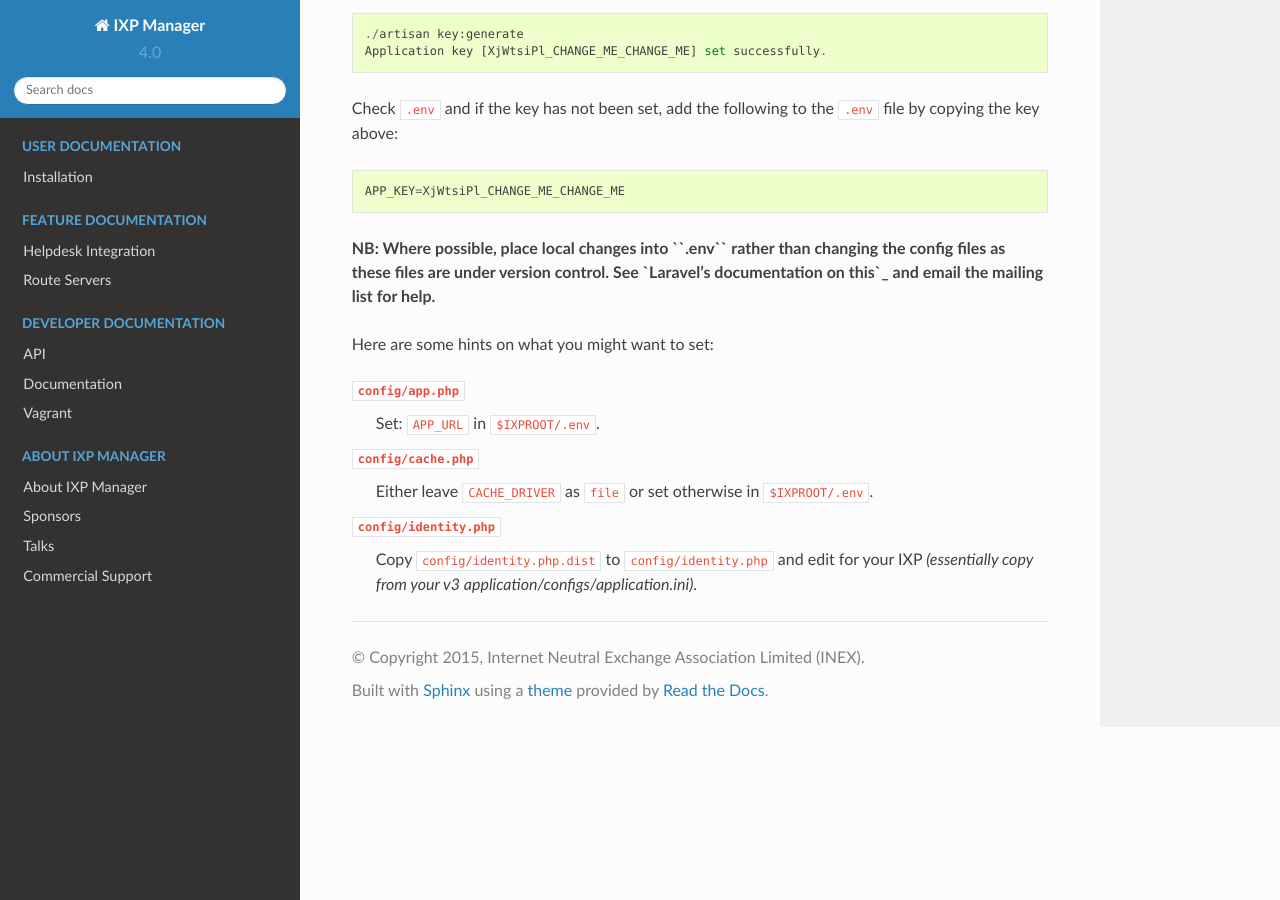
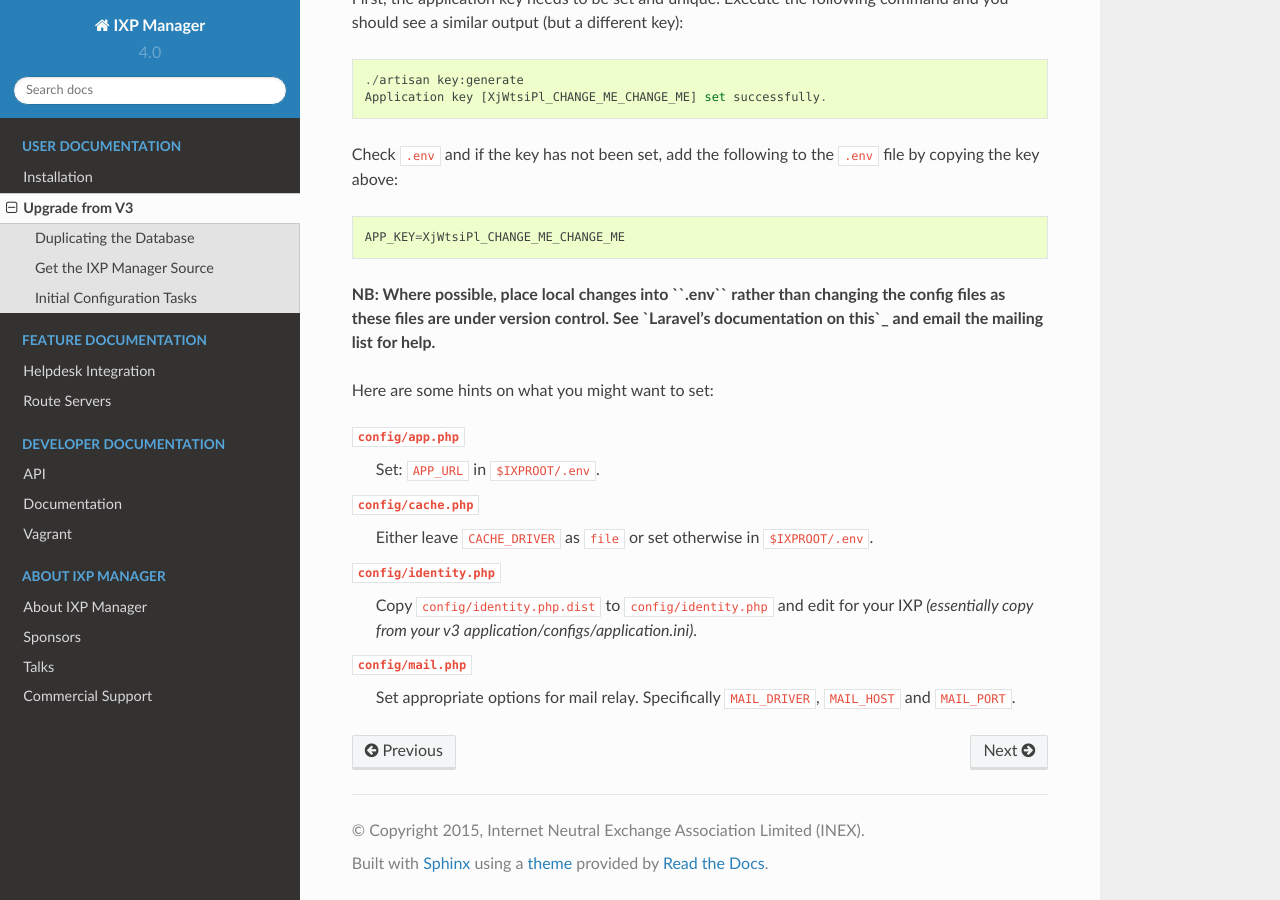
Before and after one commit to Cloudxtreme/ixp-manager-docs, a Sphinx documentation site: the page built from docs/upgrade-from-v3.rst, in a window 1280 px wide and 900 px high, scrolled down 1460 px. Built offline with Sphinx 7.4.7 and the Read the Docs theme 2.0.0, drawn with Linux system fonts in a browser that asks for light colours; some of the changed text lies outside the part shown.

Commit message:
Updates from mac2

```diff
--- a/docs/index.rst
+++ b/docs/index.rst
@@ -29,6 +29,7 @@ Information about development is also available:
    :caption: User Documentation
 
    install
+   upgrade-from-v3
 
 
 .. _feature-docs:
--- a/docs/upgrade-from-v3.rst
+++ b/docs/upgrade-from-v3.rst
@@ -1,5 +1,7 @@
 .. upgrade-from-v3:
 
+Upgrade from V3
+================
 
 If you are using IXP Manager v3, please note that there is no in place upgrade path for v4. V4 must be installed
 in parallel / in place of your v3 versoin. When you complete the installation of v4, you can then point Apache
@@ -94,3 +96,6 @@ Here are some hints on what you might want to set:
 ``config/identity.php``
   Copy ``config/identity.php.dist`` to ``config/identity.php`` and edit for your IXP *(essentially copy
   from your v3 application/configs/application.ini)*.
+
+``config/mail.php``
+  Set appropriate options for mail relay. Specifically ``MAIL_DRIVER``, ``MAIL_HOST`` and ``MAIL_PORT``.
```
